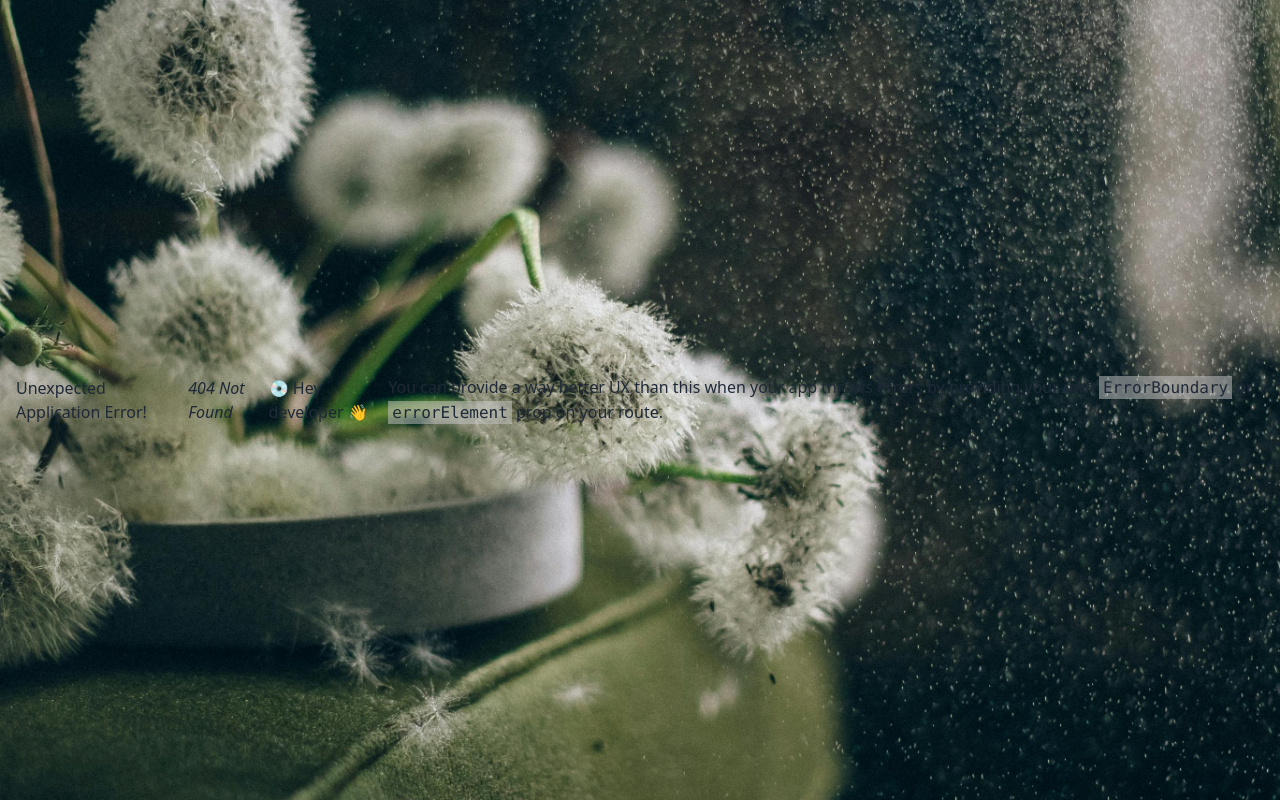
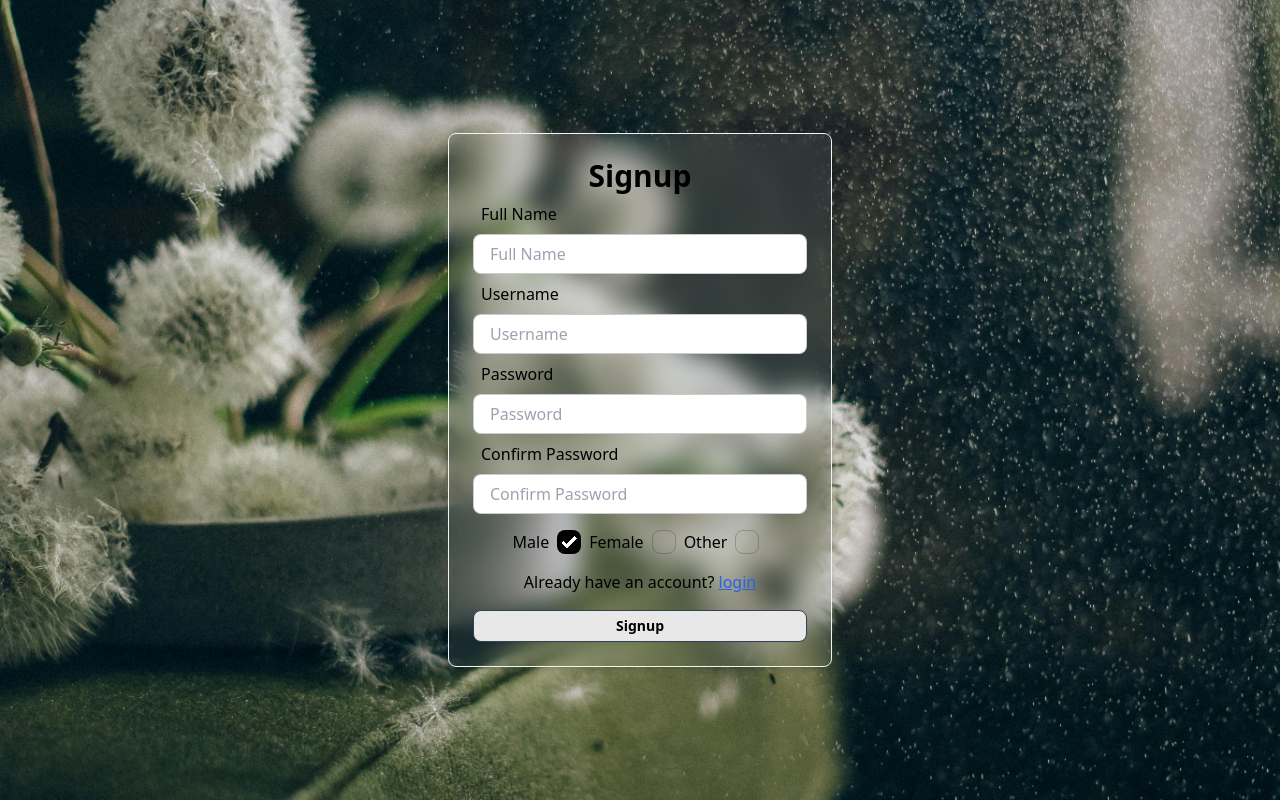
Before and after one commit to eshhacb/Chat-Application, a React (Vite) app in the folder frontend/: page /signup in a window 1280 px wide. Before the commit this address had no page. Built offline with nearby package versions, Linux system fonts and the light colour scheme.

Commit message:
Login and Signup page

```diff
--- a/frontend/src/App.jsx
+++ b/frontend/src/App.jsx
@@ -11,7 +11,7 @@ const router=createBrowserRouter([
     element:<HomePage/>
   },
   {
-    path:"/register",
+    path:"/signup",
     element:<Signup/>
   },
   {
--- a/frontend/src/components/Login.jsx
+++ b/frontend/src/components/Login.jsx
@@ -1,13 +1,55 @@
-import React from 'react'
+import React, { useState } from 'react'
+import { Link } from 'react-router-dom';
 
 const Login = () => {
+  const [user, setUser]=useState({
+      username:"",
+      password:"",
+    });
+
+    const onSubmitHandler=(e)=>{
+        e.preventDefault();
+        console.log(user);
+        setUser({
+          username:"",
+          password:"",
+        })
+    }
   return (
-    <>
-    <div>Login</div>
-    <button className="bg-blue-500">Click Me</button>
+    <div className="min-w-96 mx-auto">
+      <div className="w-full p-6 rounded-lg shadow-md bg-gray-400 bg-clip-padding backdrop-filter backdrop-blur-md bg-opacity-10 border border-gray-100">
+      <h1 className="text-3xl font-bold text-center ">Login</h1>
+      <form onSubmit={onSubmitHandler} action="">
+        <div>
+          <label className="label p-2">
+            <span className='text-base label-text '>Username</span>
+          </label>
+          <input
+          value={user.username}
+          onChange={(e) => setUser({ ...user, username: e.target.value })}
+          className='w-full input input-bordered h-10'
+          type="text"
+          placeholder="Username" />
+        </div>
+        <div>
+          <label className="label p-2">
+            <span className='text-base label-text '>Password</span>
+          </label>
+          <input
+           value={user.password}
+           onChange={(e) => setUser({ ...user, password: e.target.value })}
+           className='w-full input input-bordered h-10'
+           type="password"
+           placeholder="Password" />
+        </div>
 
-    </>
-
+        <p className='text-center my-2'>Don't have an account? <Link to="/signup" className="text-blue-600 underline"> signup </Link></p>
+          <div>
+            <button type='submit' className='btn btn-block btn-sm mt-2 border border-slate-700'>Login</button>
+          </div>
+      </form>
+      </div>
+    </div>
   )
 }
 
--- a/frontend/src/components/Signup.jsx
+++ b/frontend/src/components/Signup.jsx
@@ -1,9 +1,108 @@
-import React from 'react'
+import React, { useState } from 'react'
+import { Link } from 'react-router-dom';
 
 const Signup = () => {
+  const [user, setUser]=useState({
+    fullName:"",
+    username:"",
+    password:"",
+    confirmPassword:"",
+    gender:"male",
+  });
+
+  const handleCheckbox= (gender)=>{
+    setUser({...user,gender})
+  }
+
+  const onSubmitHandler=(e)=>{
+      e.preventDefault();
+      console.log(user);
+      setUser({
+        fullName:"",
+        username:"",
+        password:"",
+        confirmPassword:"",
+        gender:"male",
+      })
+  }
   return (
-    <h1 className="bg-blue-500">Click Me</h1>
+    <div className="min-w-96 mx-auto">
+      <div className="w-full p-6 rounded-lg shadow-md bg-gray-400 bg-clip-padding backdrop-filter backdrop-blur-md bg-opacity-10 border border-gray-100">
+      <h1 className="text-3xl font-bold text-center ">Signup</h1>
+      <form onSubmit={onSubmitHandler} action="">
+        <div>
+          <label className="label p-2">
+            <span className='text-base label-text '>Full Name</span>
+          </label>
+          <input
+          value={user.fullName}
+          onChange={(e)=>setUser({...user,fullName:e.target.value})}
+          className='w-full input input-bordered h-10' type="text" placeholder="Full Name" />
+        </div>
+        <div>
+          <label className="label p-2">
+            <span className='text-base label-text '>Username</span>
+          </label>
+          <input
+          value={user.username}
+          onChange={(e)=>setUser({...user,username:e.target.value})}
+          className='w-full input input-bordered h-10' type="text" placeholder="Username" />
+        </div>
+        <div>
+          <label className="label p-2">
+            <span className='text-base label-text '>Password</span>
+          </label>
+          <input
+          value={user.password}
+          onChange={(e)=>setUser({...user,password:e.target.value})}
+          className='w-full input input-bordered h-10' type="password" placeholder="Password" />
+        </div>
+        <div>
+          <label className="label p-2">
+            <span className='text-base label-text '>Confirm Password</span>
+          </label>
+          <input
+          value={user.confirmPassword}
+          onChange={(e)=>setUser({...user,confirmPassword:e.target.value})}
+          className='w-full input input-bordered h-10' type="password" placeholder="Confirm Password" />
+        </div>
 
+        <div className='flex justify-center items-center my-4'>
+            <div className='flex items-center'>
+              <p>Male</p>
+              <input
+                type="radio"
+                checked={user.gender==='male'}
+                onChange={()=>handleCheckbox('male')}
+                name='gender'
+                className="checkbox mx-2" />
+            </div>
+            <div className='flex items-center'>
+              <p>Female</p>
+              <input
+                type="radio"
+                checked={user.gender==='female'}
+                onChange={()=>handleCheckbox('female')}
+                name='gender'
+                className="checkbox mx-2" />
+            </div>
+            <div className='flex items-center'>
+              <p>Other</p>
+              <input
+                type="radio"
+                checked={user.gender==='other'}
+                onChange={()=>handleCheckbox('other')}
+                name='gender'
+                className="checkbox mx-2" />
+            </div>
+        </div>
+        <p className='text-center my-2'>Already have an account? <Link to="/login" className="text-blue-600 underline"> login </Link></p>
+          <div>
+            <button type='submit' className='btn btn-block btn-sm mt-2 border border-slate-700'>Signup</button>
+          </div>
+      </form>
+      </div>
+    </div>
   )
 }
 
--- a/frontend/tailwind.config.js
+++ b/frontend/tailwind.config.js
@@ -5,5 +5,15 @@ export default {
   theme: {
     extend: {},
   },
+  daisyui: {
+    themes: [
+      {
+        mytheme: {
+          "base-100": "#ffffff",  // White background for base
+          "base-content": "#000000", // Black text color
+        },
+      },
+    ],
+  },
   plugins: [require('daisyui'),],
 }
```
Also changed, not shown: frontend/src/index.css (line endings or trailing spaces).
